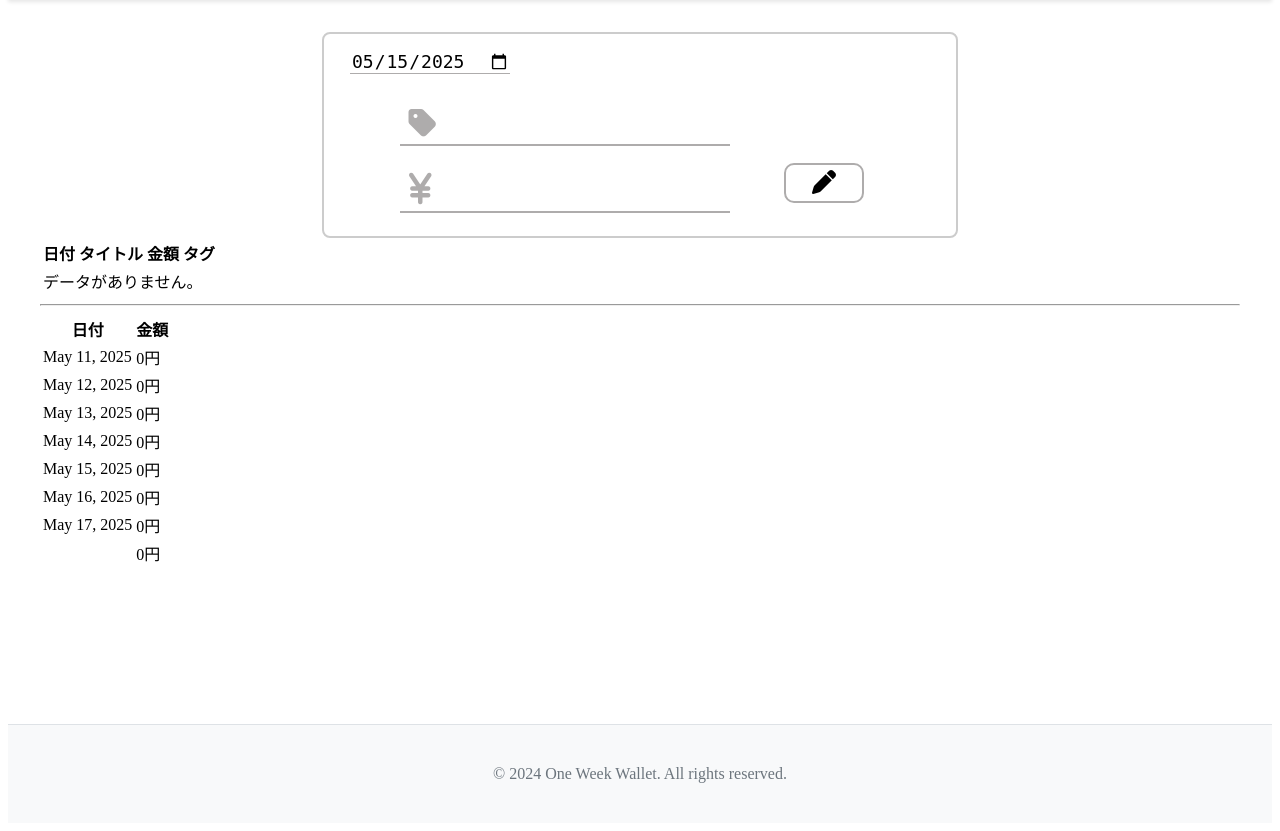
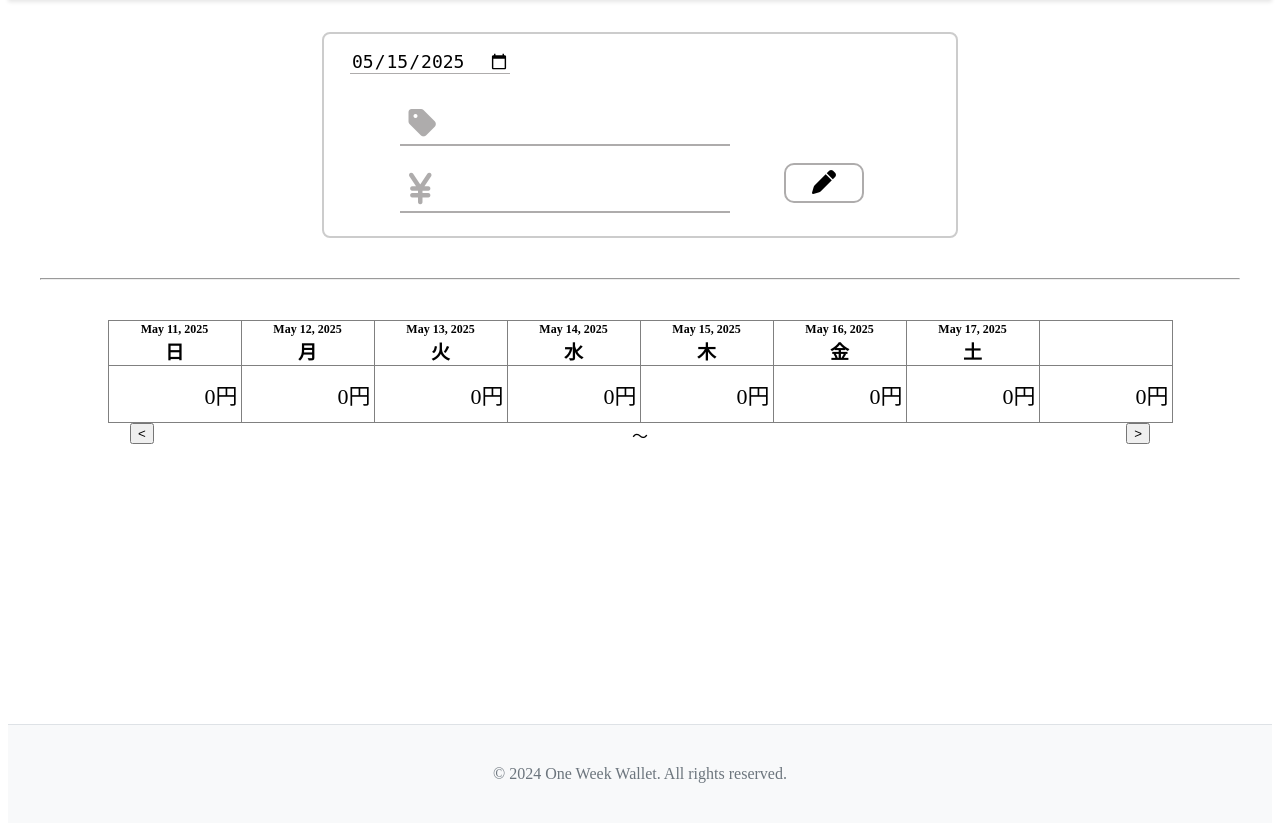
Before and after one commit to z-fujimori/one_week_wallet, a Django app: page / in a window 1280 px wide. Shown: the part 80-911 px from the top of the page. Run offline with Django 5.2, Linux system fonts and the light colour scheme; a user stored in the database is signed in; data comes from the database, SQL or seed files in the repository; both versions use the stored data as it was after the commit.

Commit message:
週　表

```diff
--- a/expenses/static/expenses/css/index.css
+++ b/expenses/static/expenses/css/index.css
@@ -98,3 +98,76 @@ input[type="number"]::-webkit-inner-spin-button {
     -webkit-appearance: none;
     margin: 0;
 }
+
+hr {
+    padding: 0px 50px;
+    margin: 40px 0px;
+}
+
+.week-calender {
+    display: flex;
+    justify-content: center;
+}
+
+.week-calender-table {
+    /* border-collapse: collapse; */
+    border-collapse: collapse;
+}
+
+.week-calender-title th {
+    width: 130px;
+}
+
+th {
+    height: 40px;
+}
+td {
+    height: 50px;
+    text-align: right;
+    font-size: 22px;
+    padding: 3px;
+    /* 溢れた文を隠す */
+    overflow: hidden;
+    text-overflow: ellipsis;
+    white-space: nowrap;
+}
+
+.control {
+    display: flex;
+    justify-content: space-between;
+    padding-left: 90px;
+    padding-right: 90px;
+}
+
+/* モーダル */
+.modal {
+    position: fixed;
+    top: 0;
+    left: 0;
+    width: 100%;
+    height: 100%;
+    background-color: rgba(0,0,0,0.5);
+    display: flex;
+    align-items: center;
+    justify-content: center;
+    z-index: 999;
+}
+.modal-content {
+    background-color: #fff;
+    padding: 1.5rem;
+    border-radius: 8px;
+    width: 80%;
+    max-width: 400px;
+    text-align: center;
+    position: relative;
+}
+.close-button {
+    position: absolute;
+    right: 1rem;
+    top: 0.5rem;
+    font-size: 24px;
+    cursor: pointer;
+}
+.hidden {
+    display: none;
+}
--- a/expenses/templates/expenses/index.html
+++ b/expenses/templates/expenses/index.html
@@ -8,6 +8,8 @@
 {% endblock %}
 
 {% block content %}
+{% load humanize %}
+<!-- ^ 数字桁区切り -->
 <div class="expenses-body">
     <div class="expend-form">
         <form action="{% url 'expenses:create_expense' %}" method="post">
@@ -28,13 +30,41 @@
                 </div>
                 <div class="form-button">
                     <div class="form-button-spacer"></div>
-                    <button class="pen-button"><i class="fa-solid fa-pen"></i></button>
+                    <button type="submit" class="pen-button"><i class="fa-solid fa-pen"></i></button>
                 </div>
             </div>
         </form>
     </div>
 
+    <hr>
+
     <div class="week-calender">
+        <table border="1" class="week-calender-table" style="border-collapse: collapse; overflow: hidden;" >
+            <tr class="week-calender-title">
+                {% for date, week_day, total in daily_amount_total %}
+                    <th onclick="openModal('{{date}}')">
+                        <div style="font-size: 12px;">{{ date }}</div>
+                        <div style="font-size: 19px;">{{ week_day }}</div>
+                    </th>
+                {% empty %}
+                    <td colspan="8">データがありません。</td>
+                {% endfor %}
+            </tr>
+            <tr class="week-calender-value">
+                {% for date, week_day, total in daily_amount_total %}
+                    <!-- <td>{{ date }}</td> -->
+                    <td  style="width: 100px;" onclick="openModal('{{date}}')">
+                        {{ total | intcomma }}円
+                    </td>
+                {% empty %}
+                    <td colspan="8">データがありません。</td>
+                {% endfor %}
+            </tr>
+        </table>
+    </div>
+
+
+    <!-- <hr>
     <table>
         <thead>
             <tr>
@@ -58,34 +88,64 @@
                 </tr>
             {% endfor %}
         </tbody>
-        </table>
-        <hr>
-        <table>
-            <thead>
-                <tr>
-                    <th>日付</th>
-                    <th>金額</th>
-                </tr>
-            </thead>
-            <tbody>
-                {% for date, total in daily_amount_total %}
-                    <tr>
-                        <td>{{ date }}</td>
-                        <td>{{ total }}円</td>
-                    </tr>
-                {% empty %}
-                    <tr>
-                        <td colspan="4">データがありません。</td>
-                    </tr>
-                {% endfor %}
-            </tbody>
-        </table>
+    </table> -->
+
+    <div class="control">
+        <div class="control-return"><button><</button></div>
+        <div class="control-title"> 〜 </div>
+        <div class="control-improve"><button>></button></div>
     </div>
 
-    <div class="control">
-        <div class="control-return"></div>
-        <div class="control-title"></div>
-        <div class="control-improve"></div>
+    <!-- モーダル -->
+    <div id="myModal" class="modal hidden"  >
+        <div class="modal-content" id="modalContent">
         </div>
     </div>
+</div>
+
+<script>
+    const modal = document.getElementById("myModal");
+    const modalContent = document.getElementById("modalContent");
+    const closeBtn = document.querySelector(".close-button");
+
+    // モーダルを開く関数
+    function openModal(date) {
+        if (date=="") { return }
+        console.log(date)
+        modalContent.innerHTML = `
+            <div>
+                <button class="close-button" onclick="cleseModal()">x</button>
+            </div>
+        `;
+
+        // 閉じるボタンを再バインド
+        // modalContent.querySelector(".close-button").addEventListener("click", closeModal);
+        modal.classList.remove("hidden");
+    }
+
+    function cleseModal() {
+        modal.classList.add("hidden");
+    }
+
+    // 閉じる
+    modal.addEventListener("click", () => {
+        modal.classList.add("hidden");
+    });
+    modalContent.addEventListener("click", (e) => {
+        // 親要素にイベントが伝播しないようにする
+        e.stopPropagation();
+    });
+
+    // closeBtn.addEventListener("click", () => {
+    //     modal.classList.add("hidden");
+    // });
+
+
+    // // 背景クリックで閉じる
+    // window.addEventListener("click", (e) => {
+    //     if (e.target === modal) {
+    //         modal.classList.add("hidden");
+    //     }
+    // });
+</script>
 {% endblock %}
--- a/expenses/views.py
+++ b/expenses/views.py
@@ -6,19 +6,24 @@ from .models import Expense
 from collections import defaultdict  # 配列の初期値設定
 from django.contrib.auth.decorators import login_required
 
+WEEKDAYS_JP = ['月', '火', '水', '木', '金', '土', '日']
+
 # Create your views here.
 @login_required
 def index(request):
-    today = timezone.localtime()
+    today = timezone.localtime().replace(hour=0, minute=0, second=0, microsecond=0)
     weekday = (today.weekday()+1)%7
     print(weekday)
     start = today - timedelta(days=weekday)
     this_week = [(start + timedelta(days=i)).date() for i in range(7)]
+    end = today + timedelta(days=6-weekday)
 
     expenses = Expense.objects.filter(
             user=request.user,
-            date__range=(start, today)
+            date__range=(start, end)
         ).order_by('-date')
+
+    print(type(this_week[0]))
 
     week_total = 0
     daily_amount = defaultdict(int)  # 未定義のインデックスが呼び出された場合にエラーにならない
@@ -26,8 +31,8 @@ def index(request):
         daily_amount[expense.date] += expense.amount
         week_total += expense.amount
     # daily_amount_total = sorted(daily_amount.items())
-    daily_amount_total = [( date, daily_amount[date] ) for date in this_week]
-    daily_amount_total.append(( "", week_total ))
+    daily_amount_total = [( date, WEEKDAYS_JP[date.weekday()], daily_amount[date] ) for date in this_week]
+    daily_amount_total.append(("", "", week_total ))
 
     return render(request, "expenses/index.html",{
         "today": date.today().isoformat,
--- a/oneweekwallet/settings.py
+++ b/oneweekwallet/settings.py
@@ -38,6 +38,7 @@ INSTALLED_APPS = [
     "django.contrib.staticfiles",
     "accounts",  # 追加
     "expenses",  # 忘れてた
+    'django.contrib.humanize'  # 桁区切り
 ]
 AUTH_USER_MODEL = "accounts.User"  # 追加
 
```
Also changed, not shown: db.sqlite3. Lines whose indentation alone changed are shown as unchanged.
